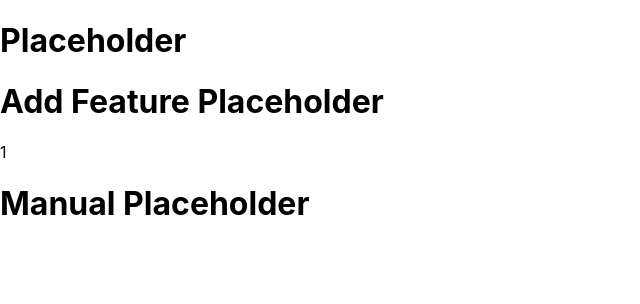
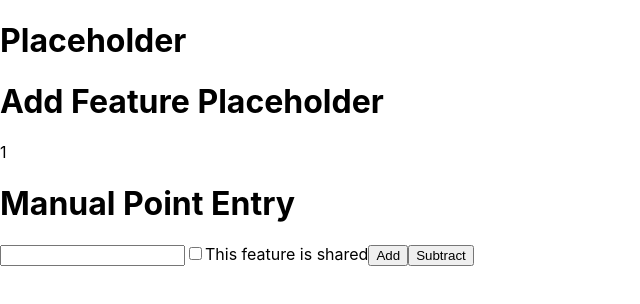
Before and after one commit to mpuchyr/carcassonne_score_app, a React (Create React App) app: page /players/1/1 in a window 1280 px wide. Shown: the top 304 px of the page, without its empty margins (0-640 px from the left). Built offline with nearby package versions, Linux system fonts and the light colour scheme.

Commit message:
Create basic form in components/features/Manual.js

```diff
--- a/src/components/features/Manual.js
+++ b/src/components/features/Manual.js
@@ -5,7 +5,14 @@ const Manual = () => {
 
     return (
         <div>
-            <h1>Manual Placeholder</h1>
+            <h1>Manual Point Entry</h1>
+            <form>
+                <input type="number" min="0" />
+                <input type="checkbox" />
+                <label>This feature is shared</label>
+                <button>Add</button>
+                <button>Subtract</button>
+            </form>
         </div>
     )
 }
```
Also changed, not shown: 1 other file (tests, documents, lock files or other folders).
